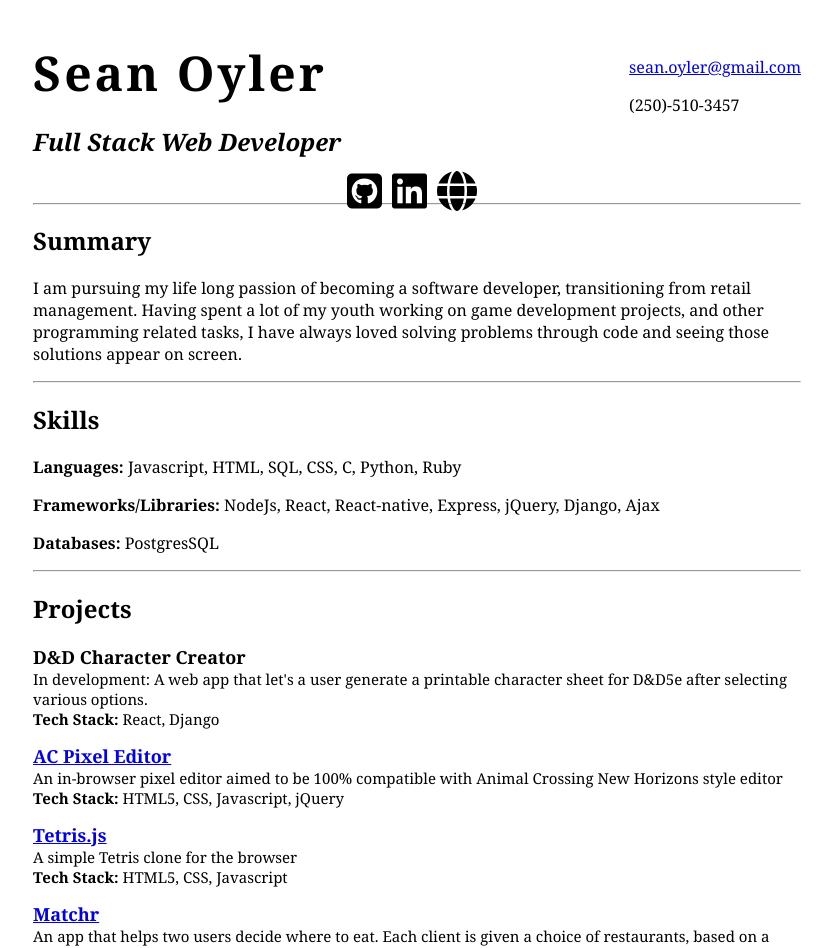
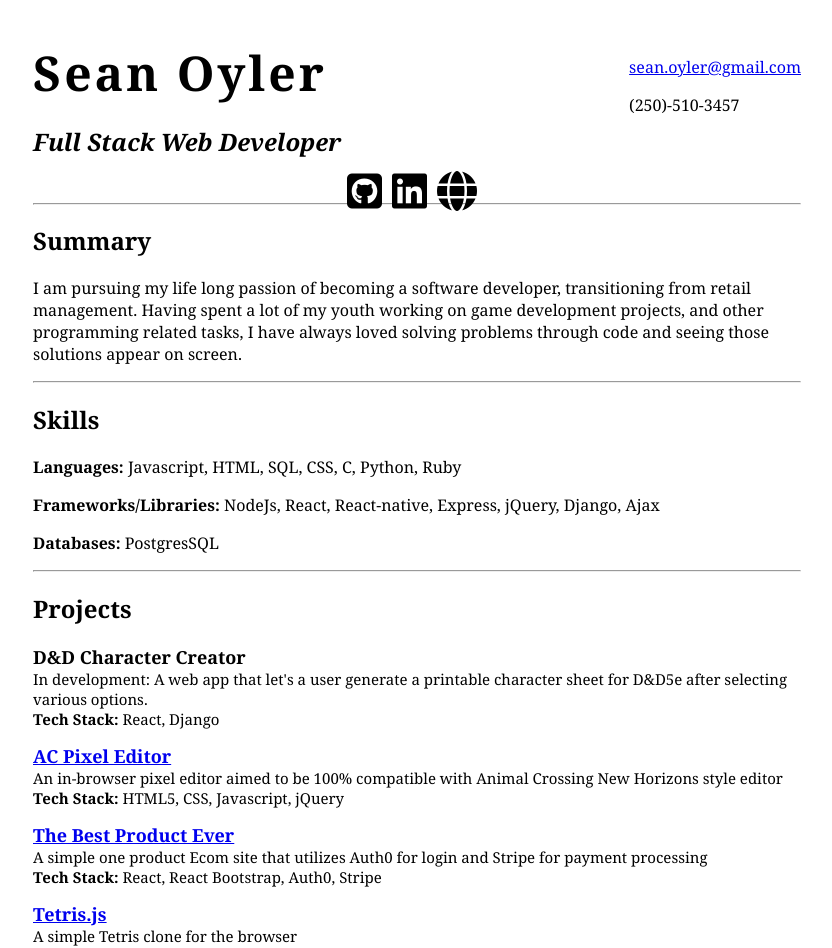
Before and after one commit to xrysen/resume, a React (Create React App) app: page / in a window 1280 px wide. Shown: the top 948 px of the page, without its empty margins (223-1055 px from the left). Built offline with nearby package versions, Linux system fonts and the light colour scheme.

Commit message:
Adds new project

```diff
--- a/src/data/data.js
+++ b/src/data/data.js
@@ -20,20 +20,27 @@ const projects = [
   },
   {
     id: 3,
+    title: "The Best Product Ever",
+    techStack: ["React, React Bootstrap, Auth0, Stripe"],
+    description: "A simple one product Ecom site that utilizes Auth0 for login and Stripe for payment processing",
+    link: "https://github.com/xrysen/bestProductEver"
+  },
+  {
+    id: 4,
     title: "Tetris.js",
     techStack: ["HTML5", "CSS", "Javascript"],
     description: "A simple Tetris clone for the browser",
     link: "https://github.com/xrysen/tetris.js"
   },
   {
-    id: 4,
+    id: 5,
     title: "Matchr",
     techStack: ["Typescript", "React", "Node", "Express", "Yelp Fusion API", "SQL"],
     description: "An app that helps two users decide where to eat. Each client is given a choice of restaurants, based on a category, where they can then choose yes or no. Once a match is found, both clients are notified.",
     link: "https://github.com/xrysen/matcher"
   },
   {
-    id: 5,
+    id: 6,
     title: "Matchr - Mobile",
     techStack: ["React-native", "Node", "Express", "SQL", "Yelp Fusion API"],
     description: "The mobile version of Matchr, using React-native",
```
Also changed, not shown: 1 other file (tests, documents, lock files or other folders).
